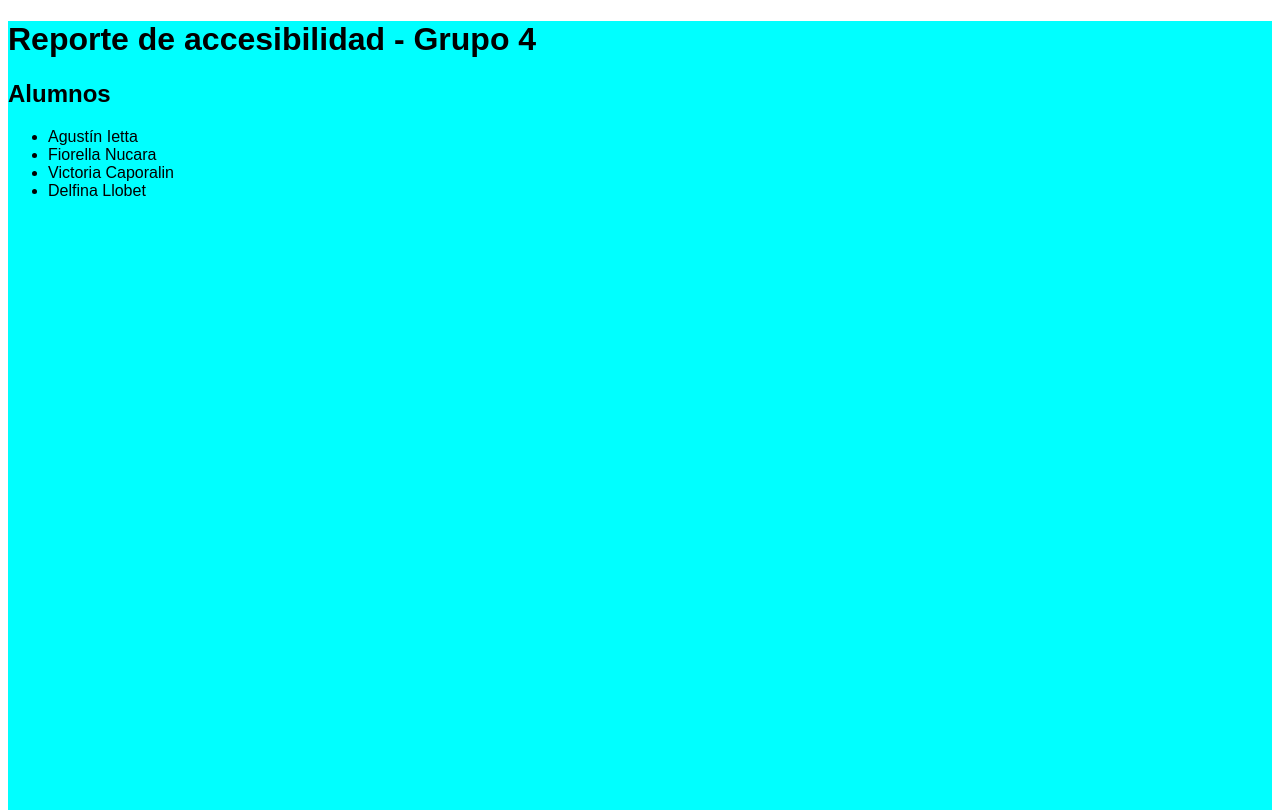
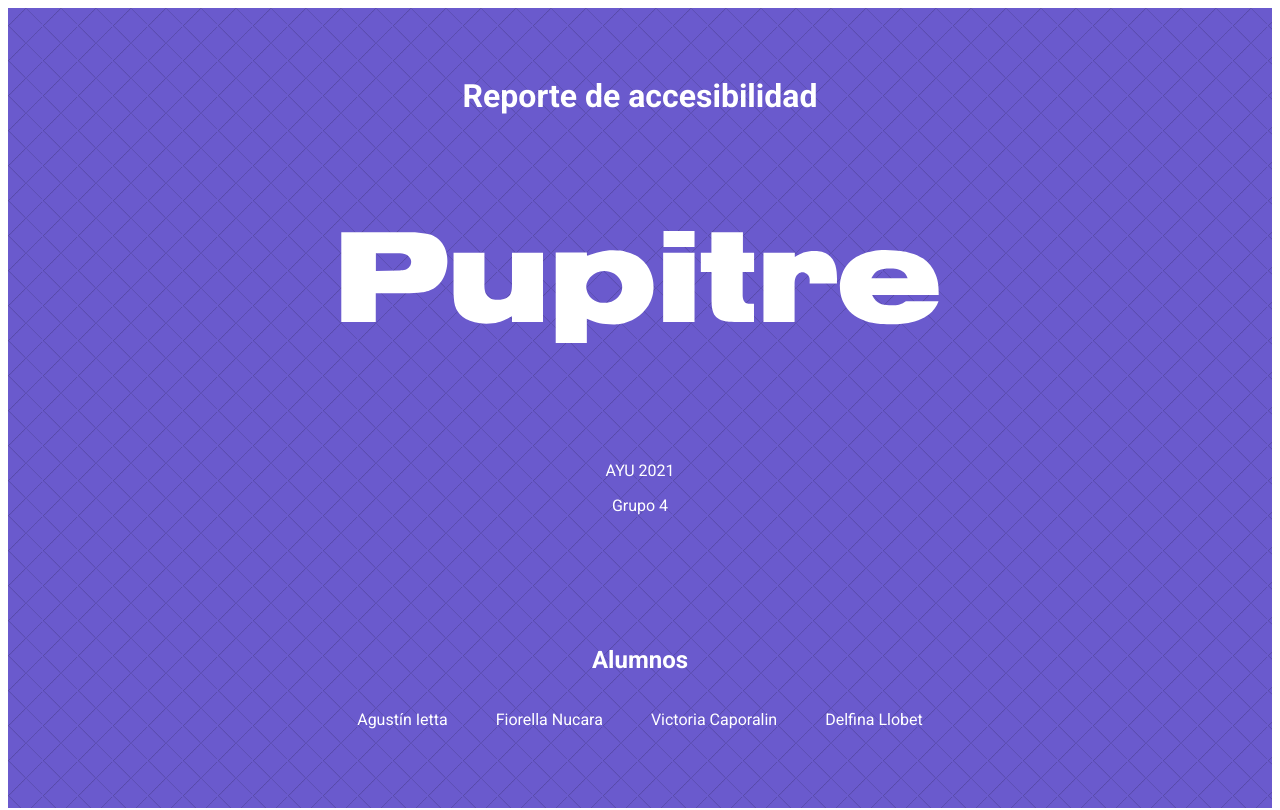
Before and after one commit to geniusagus/Pupitre, a plain HTML site: page reporte.html in a window 1280 px wide. Shown: the top 810 px of the page. Drawn offline with Linux system fonts and the light colour scheme.

Commit message:
cambios esteticos del reporte

```diff
--- a/estiloreporte.css
+++ b/estiloreporte.css
@@ -1,12 +1,31 @@
 body{
-    font-family: Arial, Helvetica, sans-serif;
+    font-family: 'Roboto', Arial, Helvetica, sans-serif;
 }
 
 img{
     width: 600px;
 }
 
+
+
 header{
     height: 100vh;
-    background-color: aqua;
+    display: grid;
+    place-items: center;
+    color: #ffffff;
+    text-align: center;
+    background-color:slateblue;
+    background-image: url(img/backg.png);
+
+
 }
+
+header ul{
+    list-style-type: none;
+    padding: 0;
+    display: flex;
+}
+
+header ul li{
+    padding: 16px 24px;
+}
--- a/reporte.html
+++ b/reporte.html
@@ -5,13 +5,20 @@
     <meta charset="UTF-8">
     <meta http-equiv="X-UA-Compatible" content="IE=edge">
     <meta name="viewport" content="width=device-width, initial-scale=1.0">
+    <link href="https://fonts.googleapis.com/css2?family=Roboto:wght@400;700&display=swap" rel="stylesheet">
     <link rel="stylesheet" href="estiloreporte.css">
     <title>Reporte de accesibilidad</title>
 </head>
 
 <body>
     <header>
-        <h1>Reporte de accesibilidad - Grupo 4</h1>
+        <h1>Reporte de accesibilidad</h1>
+        <img src="img/logosvg.svg" alt="">
+        <div>
+            <p>AYU 2021</p>
+            <p>Grupo 4</p>
+        </div>
+        <div>
             <h2>Alumnos</h2>
             <ul>
                 <li>Agustín Ietta</li>
@@ -19,6 +26,7 @@
                 <li>Victoria Caporalin</li>
                 <li>Delfina Llobet</li>
             </ul>
+        </div>
     </header>
     <article>
 
```
Also changed, not shown: img/backg.png (added), img/logosvg.svg (added). Lines whose indentation alone changed are shown as unchanged.
